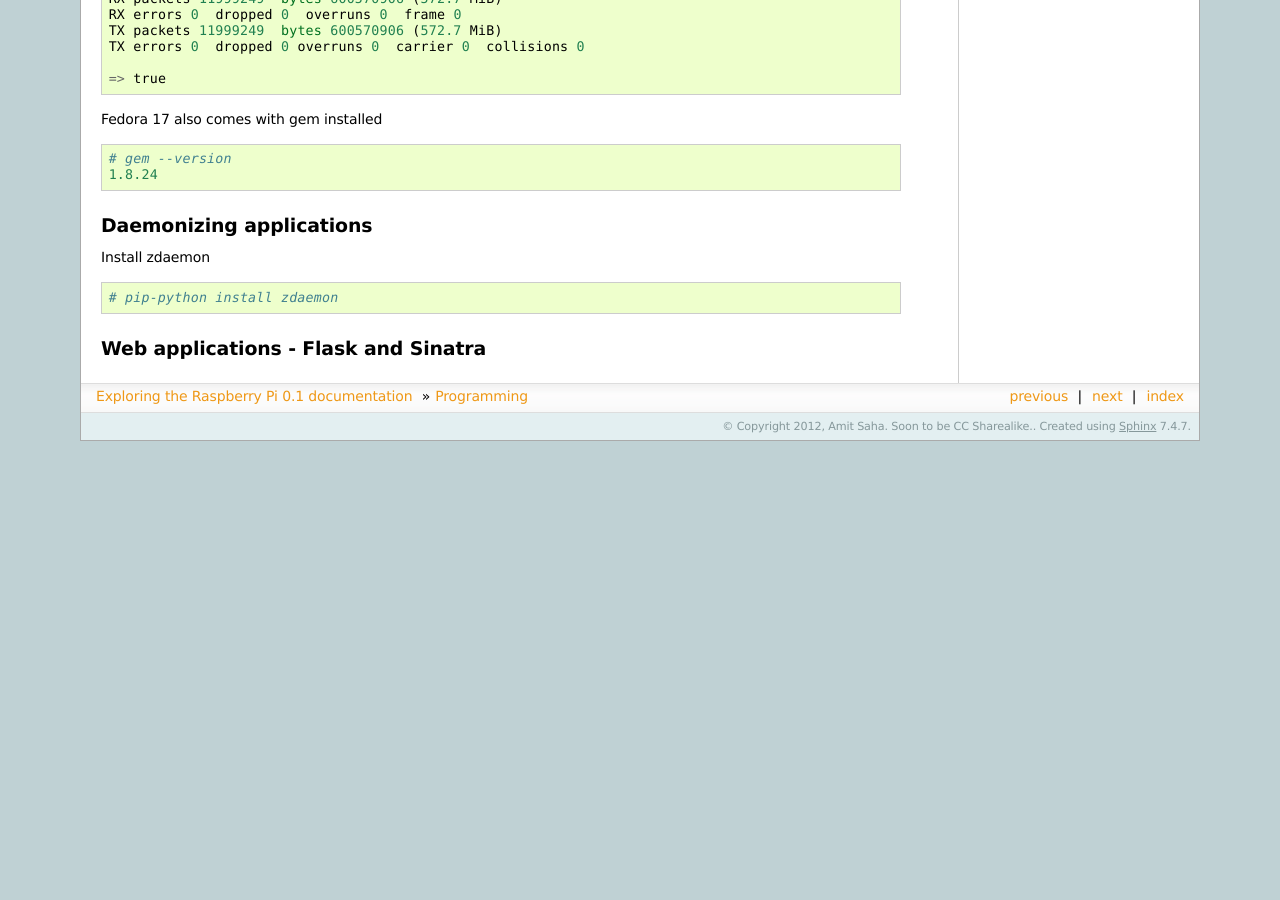
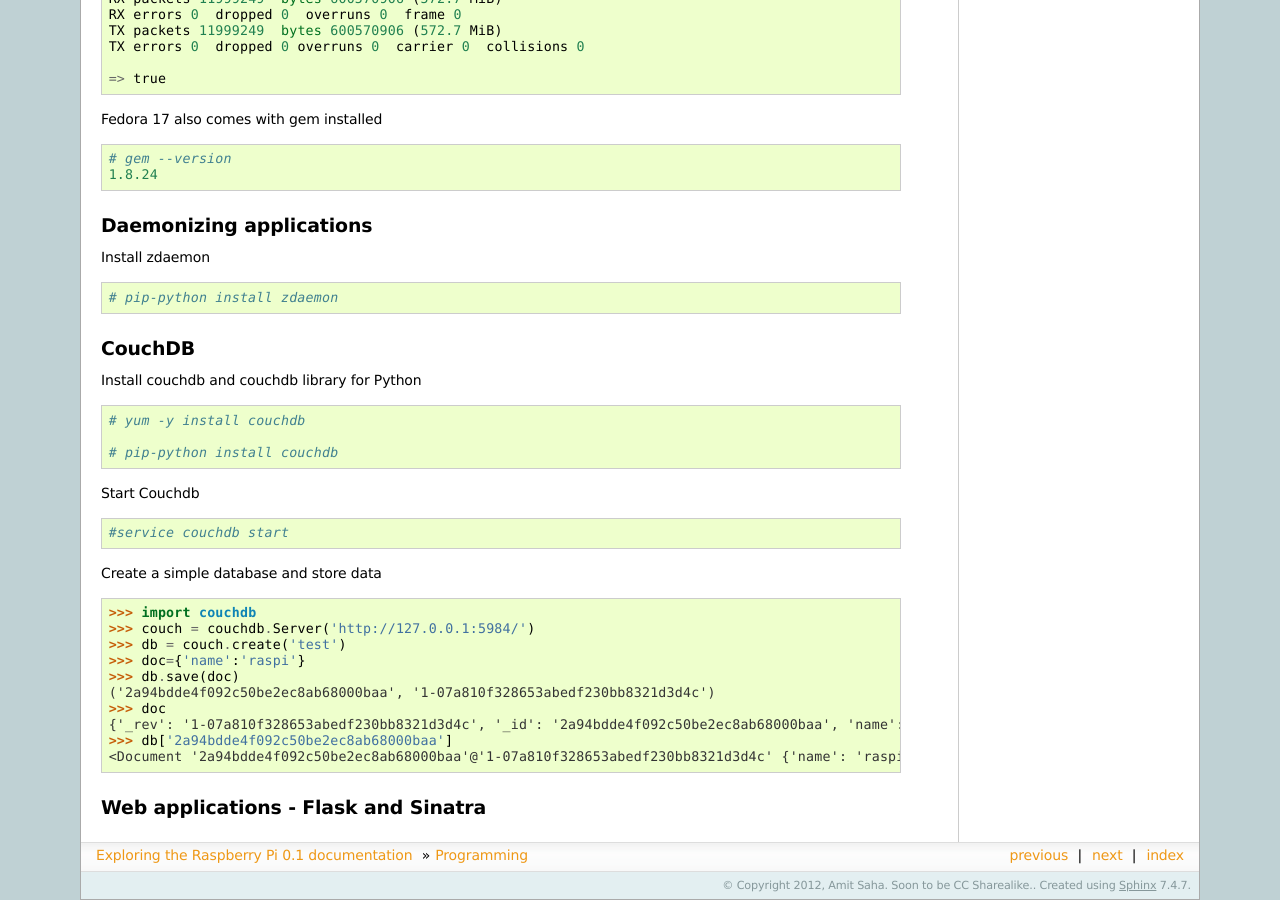
Before and after one commit to amitsaha/raspi-guide, a Sphinx documentation site: the page built from doc/programming.rst, in a window 1280 px wide and 900 px high, scrolled down 2608 px. Built offline with Sphinx 7.4.7, drawn with Linux system fonts in a browser that asks for light colours; before the commit the page ends 3049 px from its top, so only the background shows below that.

Commit message:
added section on couchdb

```diff
--- a/doc/programming.rst
+++ b/doc/programming.rst
@@ -174,5 +174,31 @@ Install zdaemon ::
    # pip-python install zdaemon
 
 
+CouchDB
+-------
+
+Install couchdb and couchdb library for Python ::
+
+    # yum -y install couchdb
+
+    # pip-python install couchdb
+
+Start Couchdb ::
+
+    #service couchdb start
+
+Create a simple database and store data ::
+
+        >>> import couchdb
+	>>> couch = couchdb.Server('http://127.0.0.1:5984/')
+	>>> db = couch.create('test')
+	>>> doc={'name':'raspi'}
+	>>> db.save(doc)
+	('2a94bdde4f092c50be2ec8ab68000baa', '1-07a810f328653abedf230bb8321d3d4c')
+	>>> doc
+	{'_rev': '1-07a810f328653abedf230bb8321d3d4c', '_id': '2a94bdde4f092c50be2ec8ab68000baa', 'name': 'raspi'}
+	>>> db['2a94bdde4f092c50be2ec8ab68000baa']
+	<Document '2a94bdde4f092c50be2ec8ab68000baa'@'1-07a810f328653abedf230bb8321d3d4c' {'name': 'raspi'}>
+
 Web applications - Flask and Sinatra
 ------------------------------------
```
